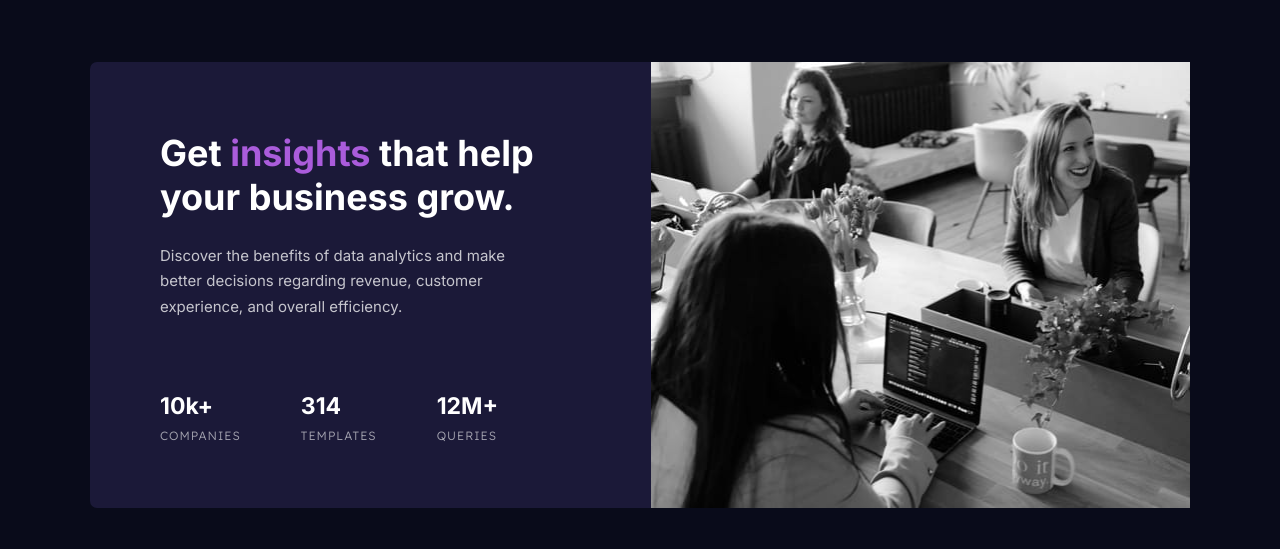
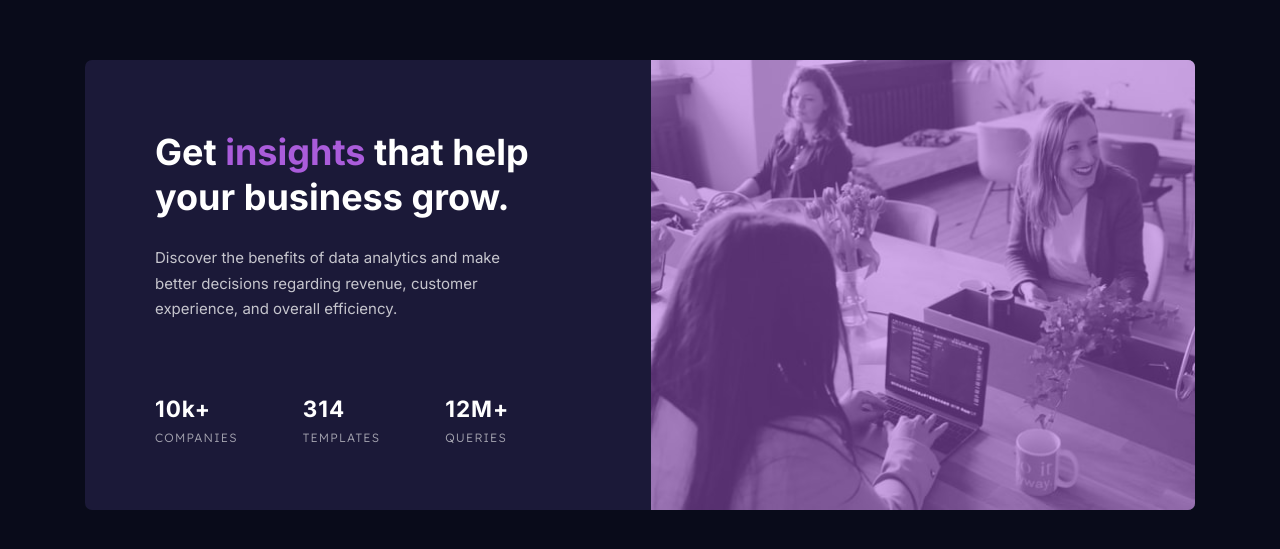
Before and after one commit to kom42ec/stats-preview-card, a plain HTML site: page index.html in a window 1280 px wide. Shown: the part 115-664 px from the top of the page. Drawn offline with Linux system fonts and the light colour scheme.

Commit message:
image overlay effect added

```diff
--- a/index.html
+++ b/index.html
@@ -52,8 +52,9 @@
       <!-- Image -->
       <section class="image">
         <img
+          class="desktop-image"
           src="./img/image-header-desktop.jpg"
-          alt="people smiling at workplace"
+          alt="people smiling while at work"
         />
       </section>
     </main>
--- a/styles.css
+++ b/styles.css
@@ -70,28 +70,44 @@ img {
   width: 100%;
 }
 .container {
-  max-width: 110rem;
+  max-width: 111rem;
   display: grid;
   grid-template-columns: 51fr 49fr;
   background-color: var(--saturated-blue);
   border-radius: 7px;
 }
 .content {
-  padding: 7rem 10rem 6.5rem 7rem;
+  padding: 7rem 11rem 6.5rem 7rem;
   display: flex;
   flex-direction: column;
   justify-content: space-between;
 }
-
 .image {
+  position: relative;
+}
+.image::after {
+  content: "";
+  position: absolute;
+  top: 0;
+  left: 0;
+  width: 100%;
+  height: 100%;
+  background-color: var(--soft-violet);
+  opacity: 0.5;
+  border-top-right-radius: 7px;
+  border-bottom-right-radius: 7px;
+}
+.desktop-image {
+  border-top-right-radius: 7px;
+  border-bottom-right-radius: 7px;
 }
 
 .heading {
   font-family: "Inter", sans-serif;
   font-size: 3.6rem;
   font-weight: 700;
-  line-height: 1.2;
-  margin-bottom: 2.4rem;
+  line-height: 1.25;
+  margin-bottom: 2.5rem;
 }
 .heading span {
   color: var(--soft-violet);
@@ -106,7 +122,7 @@ img {
 .stats {
   display: flex;
   align-items: center;
-  gap: 6rem;
+  gap: 6.5rem;
 }
 .stat-wrap {
   display: flex;
@@ -115,9 +131,10 @@ img {
 }
 .number {
   font-family: "Inter", sans-serif;
-  font-size: 2.3rem;
+  font-size: 2.25rem;
   font-weight: 700;
   color: var(--stats-heading);
+  letter-spacing: 1px;
 }
 
 .text {
@@ -126,5 +143,5 @@ img {
   font-weight: 300;
   text-transform: uppercase;
   font-size: 1.2rem;
-  letter-spacing: 1px;
+  letter-spacing: 1.2px;
 }
```
